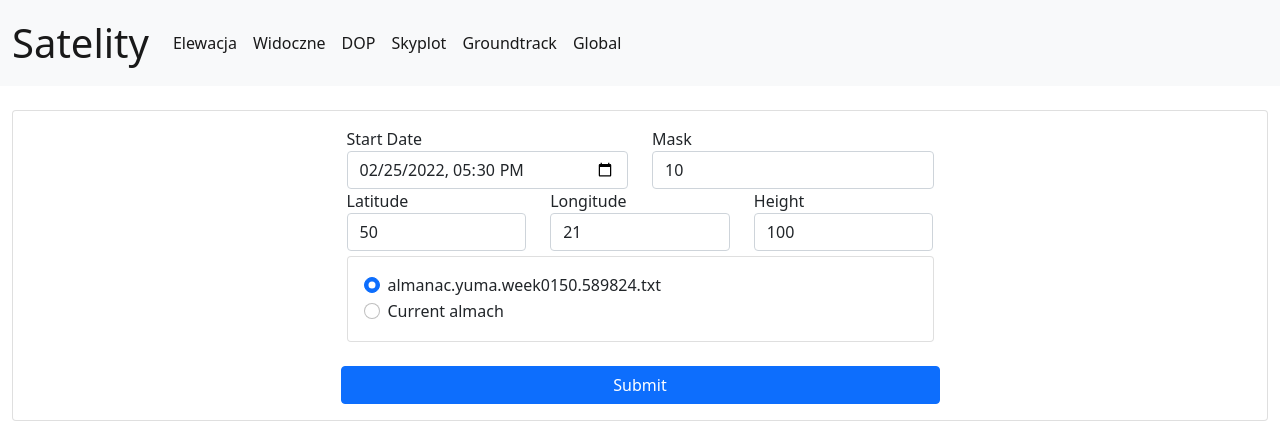
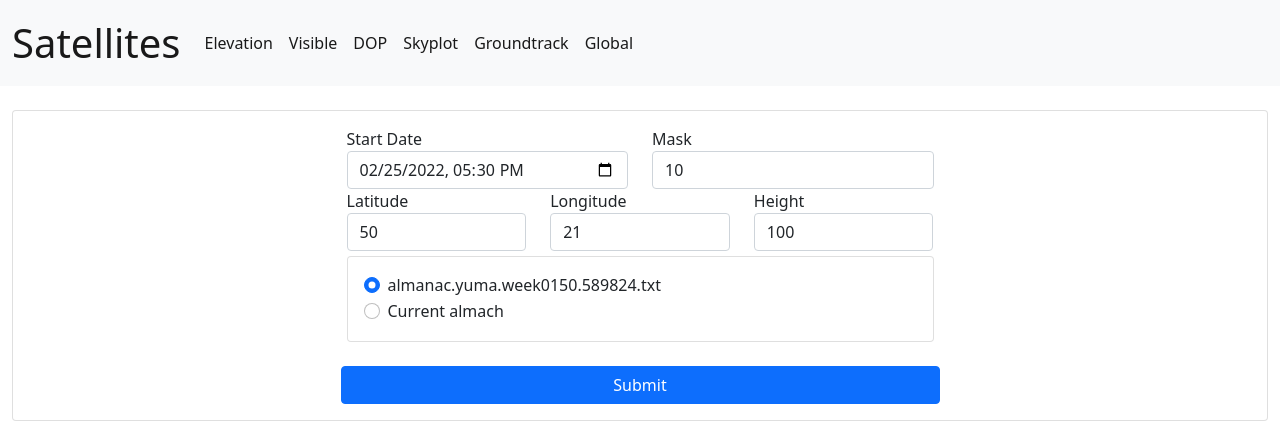
Before and after one commit to KonWys01/SNS, a Flask app: page / in a window 1280 px wide. Shown: the top 444 px of the page. Run offline with Flask 2, Linux system fonts and the light colour scheme; some libraries are stand-ins or nearby versions.

Commit message:
typehints eng and stf

```diff
--- a/app.py
+++ b/app.py
@@ -76,9 +76,10 @@ def dane() -> render_template:
     data = pd.DataFrame(satellites_zipped, index=dates, columns=satellites_names)
     fig1 = px.line(data, x=data.index, y=satellites_names)
     fig1.update_layout(
-        title="Wykres elewacji satelitów",
-        xaxis_title="Era",
-        yaxis={"title": "Wartość elewacji", "range": (mask, 90)},
+        title="Satellite Elevation",
+        xaxis_title="Date and Time",
+        yaxis={"title": "Elevation", "range": (mask, 90)},
+        height=700
     )
     graph1JSON = json.dumps(fig1, cls=plotly.utils.PlotlyJSONEncoder)
 
@@ -105,9 +106,10 @@ def widoczne() -> render_template:
     )
     fig2 = px.bar(data_visible, x=data_visible.index, y=["visible satellites"])
     fig2.update_layout(
-        title="Wykres widocznych satelitów",
-        xaxis_title="Era",
-        yaxis_title="Liczba widocznych satelit",
+        title="Visible Satellites",
+        xaxis_title="Date and Time",
+        yaxis_title="Number of visible satellites",
+        height=700
     )
     graph2JSON = json.dumps(fig2, cls=plotly.utils.PlotlyJSONEncoder)
     return render_template("widoczne.html", graph2JSON=graph2JSON)
@@ -130,7 +132,7 @@ def dop() -> render_template:
     DOP_names = ["GDOP", "PDOP", "TDOP", "HDOP", "VDOP"]
     data = pd.DataFrame(DOP_zipped, columns=DOP_names)
     fig3 = px.line(data, x=data.index, y=DOP_names)
-    fig3.update_layout(title="Wykres DOP", xaxis_title="Era", yaxis_title="DOP")
+    fig3.update_layout(title="DOP chart", xaxis_title="Date and Time", yaxis_title="DOP", height=700)
     graph3JSON = json.dumps(fig3, cls=plotly.utils.PlotlyJSONEncoder)
     return render_template("dop.html", graph3JSON=graph3JSON)
 
@@ -150,7 +152,7 @@ def skyplot() -> render_template:
 
     sat_positions = sat_skyplot.show_skyplot_positions()
     fig4 = plot_skyplot(sat_positions)
-    fig4.update_layout(title="Skyplot - położenie satelitów")
+    fig4.update_layout(title="Skyplot - satellites positions", height=700)
     graph4JSON = json.dumps(fig4, cls=plotly.utils.PlotlyJSONEncoder)
     return render_template("skyplot.html", graph4JSON=graph4JSON)
 
@@ -177,7 +179,7 @@ def groundtrack() -> render_template:
                 lon=lon_iterated, lat=lat_iterated, mode="lines", name=f"{i + 1}"
             )
         )
-    fig5.update_layout(title="Groundtrack satelitów", height=1000)
+    fig5.update_layout(title="Satellites Groundtrack", height=700)
     graph5JSON = json.dumps(fig5, cls=plotly.utils.PlotlyJSONEncoder)
     return render_template("groundtrack.html", graph5JSON=graph5JSON)
 
@@ -211,7 +213,7 @@ def global_satellites() -> render_template:
             lataxis=dict(showgrid=True, gridcolor="rgb(102, 102, 102)", gridwidth=0.5),
         )
     )
-    fig6.update_layout(title="Globalna widoczność satelitów", height=1000)
+    fig6.update_layout(title="Global satellites visibility", height=700)
     graph6JSON = json.dumps(fig6, cls=plotly.utils.PlotlyJSONEncoder)
     return render_template("global_satellites.html", graph6JSON=graph6JSON)
 
--- a/templates/base.html
+++ b/templates/base.html
@@ -11,22 +11,22 @@
 
     <link rel="stylesheet" href="https://unpkg.com/aos@next/dist/aos.css" />
 
-    <title>Systemy nawigacji satelitarnej!</title>
+    <title>Sattelite navigation system!</title>
   </head>
   <body>
     <nav class="navbar navbar-expand-lg navbar-light bg-light">
       <div class="container-fluid">
-        <a class="navbar-brand" href="/">Satelity</a>
+        <a class="navbar-brand" href="/">Satellites</a>
         <button class="navbar-toggler" type="button" data-bs-toggle="collapse" data-bs-target="#navbarScroll" aria-controls="navbarScroll" aria-expanded="false" aria-label="Toggle navigation">
           <span class="navbar-toggler-icon"></span>
         </button>
             <div class="collapse navbar-collapse" id="navbarScroll">
               <ul class="navbar-nav me-auto my-2 my-lg-0 navbar-nav-scroll" style="--bs-scroll-height: 100px;">
                 <li class="nav-item">
-                  <a class="nav-link active" aria-current="page" href="wyniki">Elewacja</a>
+                  <a class="nav-link active" aria-current="page" href="wyniki">Elevation</a>
                 </li>
                 <li class="nav-item">
-                  <a class="nav-link active" aria-current="page" href="widoczne">Widoczne</a>
+                  <a class="nav-link active" aria-current="page" href="widoczne">Visible</a>
                 </li>
                 <li class="nav-item">
                   <a class="nav-link active" aria-current="page" href="dop">DOP</a>
--- a/templates/dop.html
+++ b/templates/dop.html
@@ -2,7 +2,7 @@
 {% block content %}
 <div class="site-header-logo">
     <h1 class="text-center">
-        SNS
+        DOP
     </h1>
 </div>
 <div class="row p-4">
--- a/templates/global_satellites.html
+++ b/templates/global_satellites.html
@@ -2,7 +2,7 @@
 {% block content %}
 <div class="site-header-logo">
     <h1 class="text-center">
-        SNS
+        Global Groundtrack
     </h1>
 </div>
 <div class="row p-4">
--- a/templates/graphs.html
+++ b/templates/graphs.html
@@ -2,7 +2,7 @@
 {% block content %}
 <div class="site-header-logo">
     <h1 class="text-center">
-        SNS
+        Elevation
     </h1>
 </div>
 <div class="row p-4">
--- a/templates/groundtrack.html
+++ b/templates/groundtrack.html
@@ -2,7 +2,7 @@
 {% block content %}
 <div class="site-header-logo">
     <h1 class="text-center">
-        SNS
+        Groundtrack
     </h1>
 </div>
 <div class="row p-4">
--- a/templates/skyplot.html
+++ b/templates/skyplot.html
@@ -2,7 +2,7 @@
 {% block content %}
 <div class="site-header-logo">
     <h1 class="text-center">
-        SNS
+        Skyplot
     </h1>
 </div>
 <div class="row p-4">
--- a/templates/widoczne.html
+++ b/templates/widoczne.html
@@ -2,7 +2,7 @@
 {% block content %}
 <div class="site-header-logo">
     <h1 class="text-center">
-        SNS
+        Visible satellites
     </h1>
 </div>
 <div class="row p-4">
```
